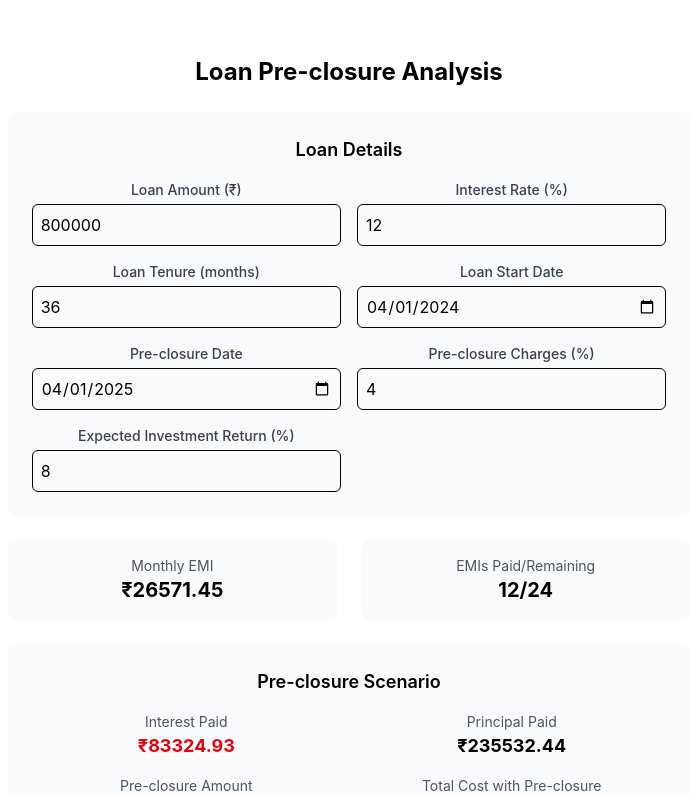
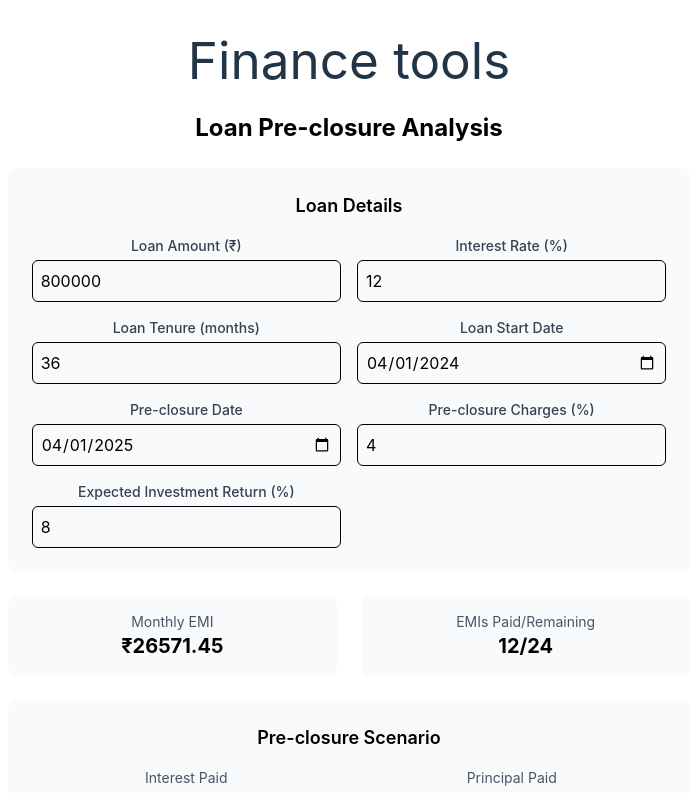
Before and after one commit to suhailsalim/finance-tools, a React (Vite) app: page / in a window 1280 px wide. Shown: the top 793 px of the page, without its empty margins (291-988 px from the left). Built offline with nearby package versions, Linux system fonts and the light colour scheme.

Commit message:
Enhance App component to include a title and wrap LoanCalculator in a div

```diff
--- a/src/App.tsx
+++ b/src/App.tsx
@@ -2,7 +2,12 @@ import "./App.css";
 import LoanCalculator from "./LoanCalculator";
 
 function App() {
-  return <LoanCalculator></LoanCalculator>;
+  return (
+    <div>
+      <h1>Finance tools</h1>
+      <LoanCalculator />
+    </div>
+  );
 }
 
 export default App;
```
